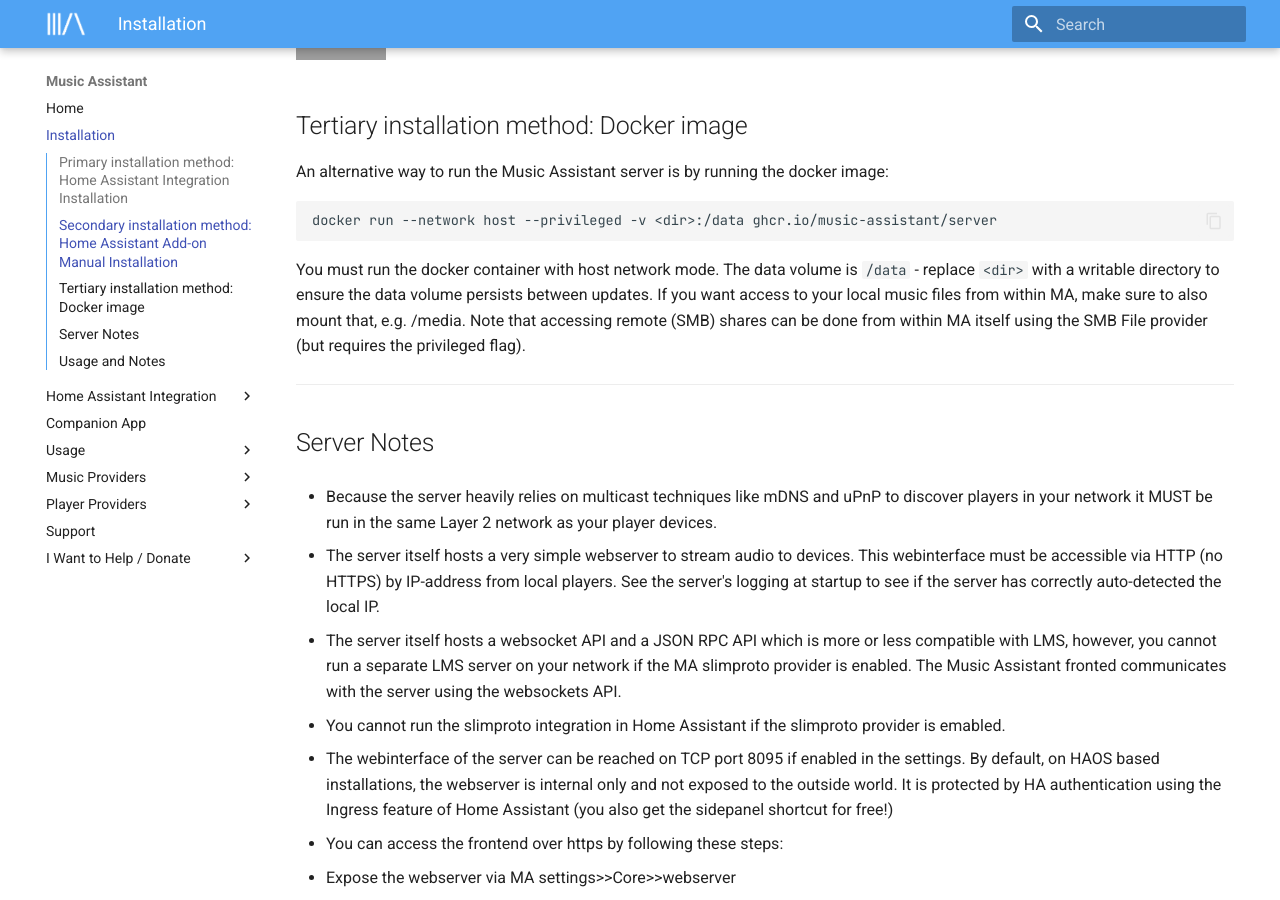
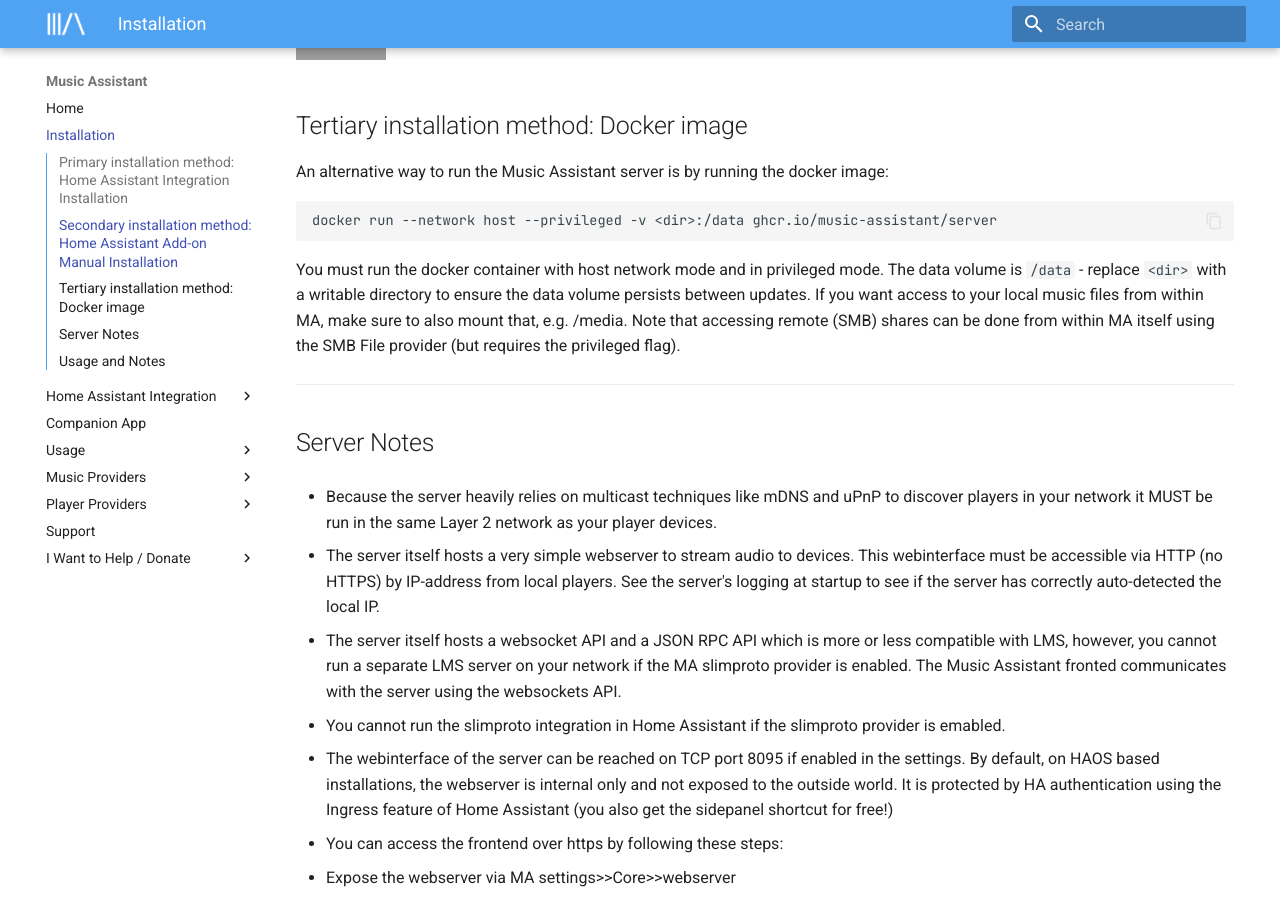
Before and after one commit to pwbriggs/music-assistant.github.io, an MkDocs documentation site: the page built from docs/installation.md, in a window 1280 px wide and 900 px high, scrolled down 726 px. Built offline with MkDocs 1.6.1 and Material for MkDocs 9.7.7, drawn with Linux system fonts in a browser that asks for light colours; grey boxes are pictures that could not be loaded.

Commit message:
Clarify privileged mode is necessary

````diff
--- a/docs/installation.md
+++ b/docs/installation.md
@@ -28,7 +28,7 @@
 docker run --network host --privileged -v <dir>:/data ghcr.io/music-assistant/server
 ```
 
-You must run the docker container with host network mode. The data volume is `/data` - replace `<dir>` with a writable directory to ensure the data volume persists between updates.
+You must run the docker container with host network mode and in privileged mode. The data volume is `/data` - replace `<dir>` with a writable directory to ensure the data volume persists between updates.
 If you want access to your local music files from within MA, make sure to also mount that, e.g. /media.
 Note that accessing remote (SMB) shares can be done from within MA itself using the SMB File provider (but requires the privileged flag).
 
````
